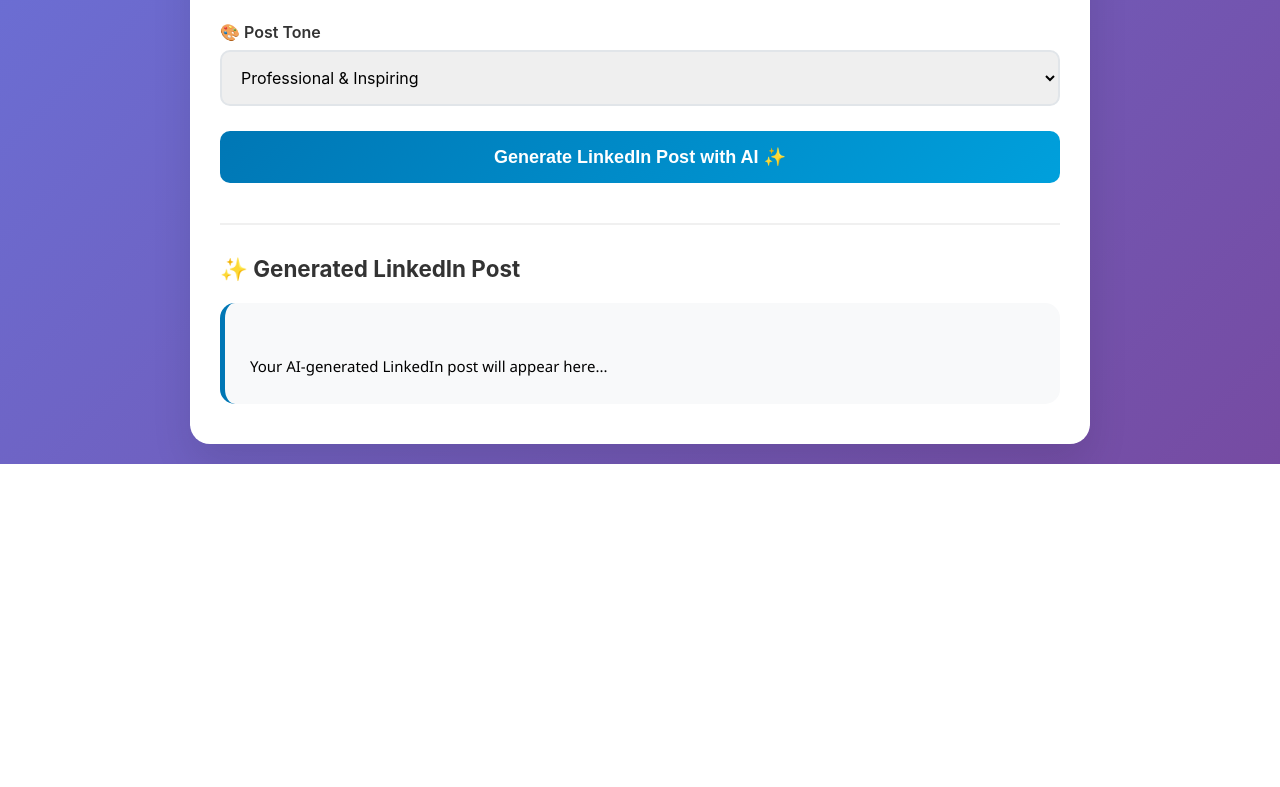
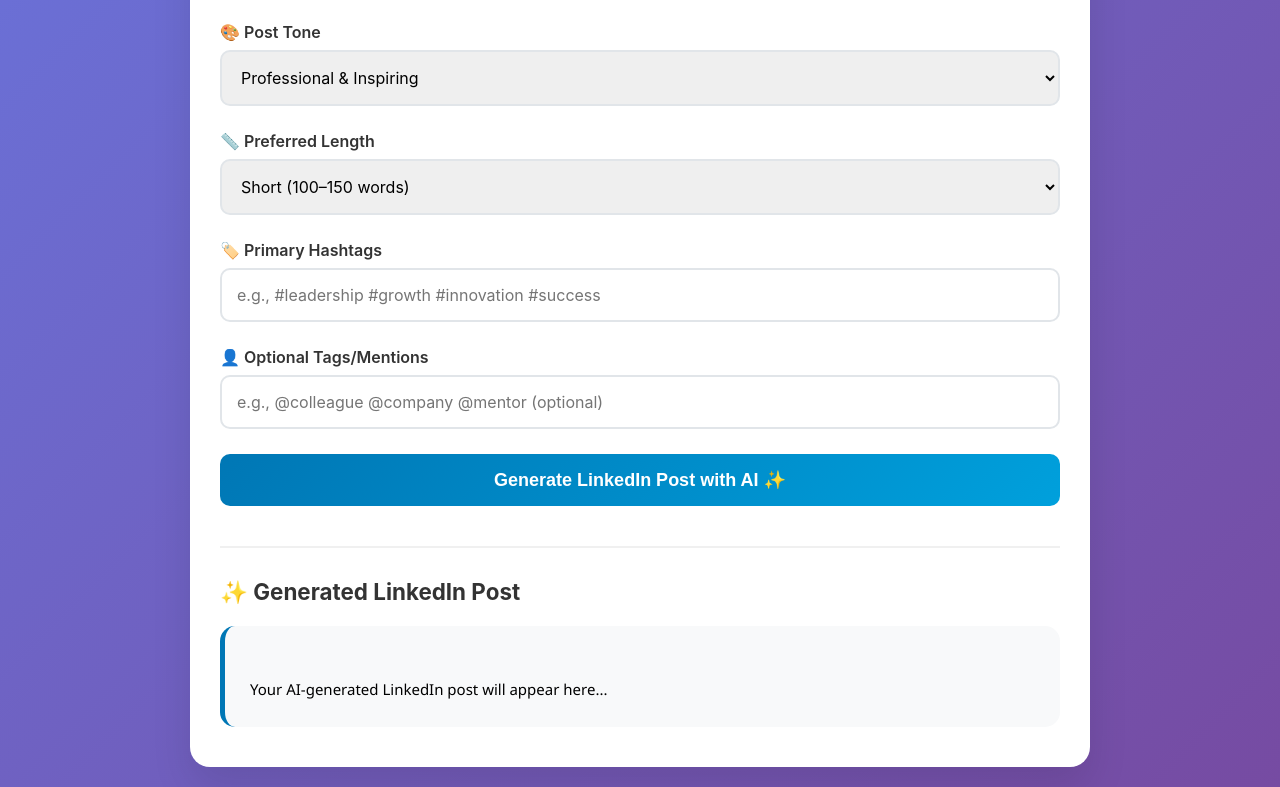
Before and after one commit to Manikanta-Aatmakuri/linkedin-post-generator, a website: page public/index.html in a window 1280 px wide. Shown: the part 845-1632 px from the top of the page. Before the commit the page ends 1309 px from the top, so only its background shows below. Drawn offline with Linux system fonts and the light colour scheme.

Commit message:
Updated index.html
added new input parameters

```diff
--- a/public/index.html
+++ b/public/index.html
@@ -284,6 +284,25 @@
                     </select>
                 </div>
 
+                <div class="form-group">
+                    <label for="length">📏 Preferred Length</label>
+                    <select id="length">
+                        <option value="short">Short (100–150 words)</option>
+                        <option value="medium">Medium (200–250 words)</option>
+                        <option value="long">Long (300–350 words)</option>
+                    </select>
+                </div>
+
+                <div class="form-group">
+                    <label for="hashtags">🏷️ Primary Hashtags</label>
+                    <input type="text" id="hashtags" placeholder="e.g., #leadership #growth #innovation #success">
+                </div>
+
+                <div class="form-group">
+                    <label for="mentions">👤 Optional Tags/Mentions</label>
+                    <input type="text" id="mentions" placeholder="e.g., @colleague @company @mentor (optional)">
+                </div>
+
                 <button type="submit" class="generate-btn" id="generateBtn">
                     Generate LinkedIn Post with AI ✨
                 </button>
@@ -325,6 +344,9 @@
             const content = document.getElementById('content').value.trim();
             const result = document.getElementById('result').value.trim();
             const tone = document.getElementById('tone').value;
+            const length = document.getElementById('length').value;
+            const hashtags = document.getElementById('hashtags').value.trim();
+            const mentions = document.getElementById('mentions').value.trim();
 
             // Validation
             if (!content) {
@@ -346,7 +368,10 @@
                         topic,
                         content,
                         result,
-                        tone
+                        tone,
+                        length,
+                        hashtags,
+                        mentions
                     })
                 });
 
```
